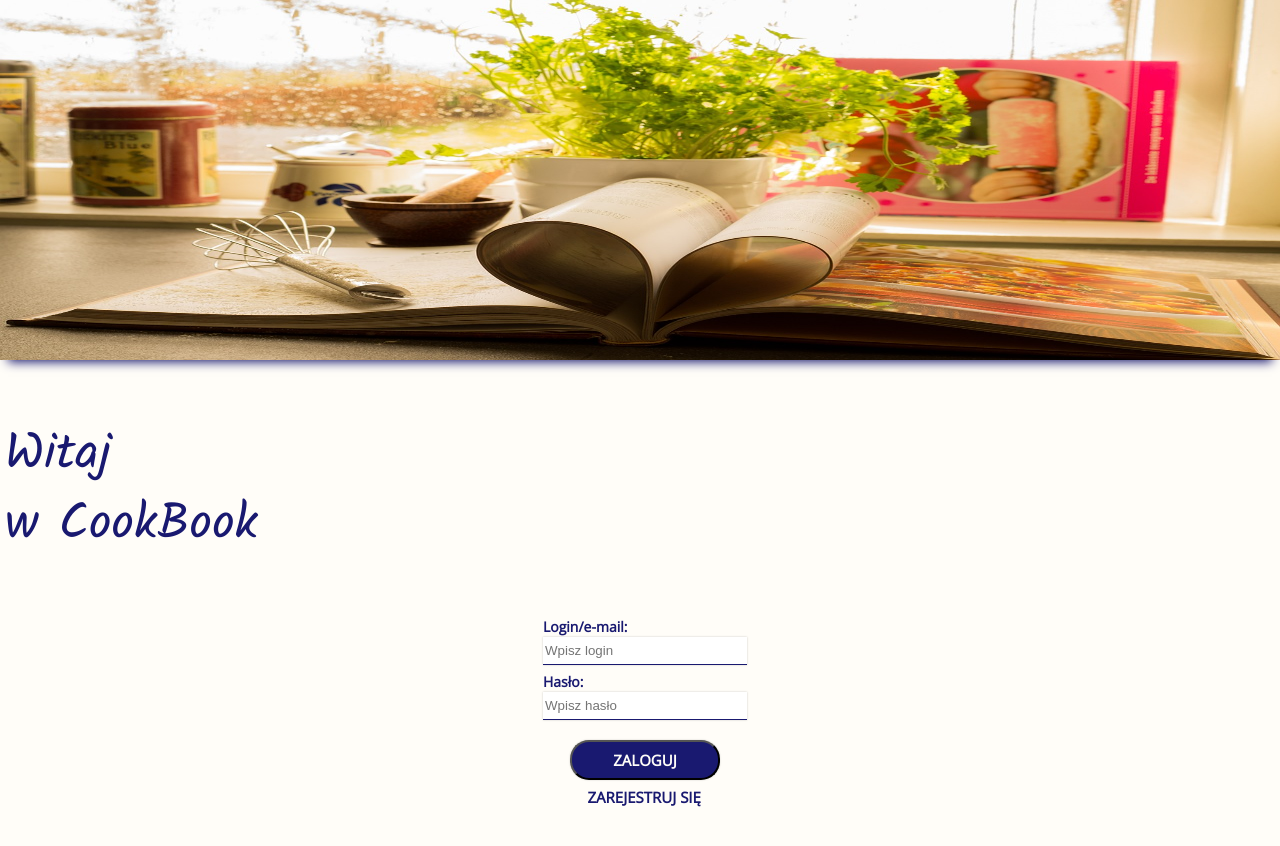
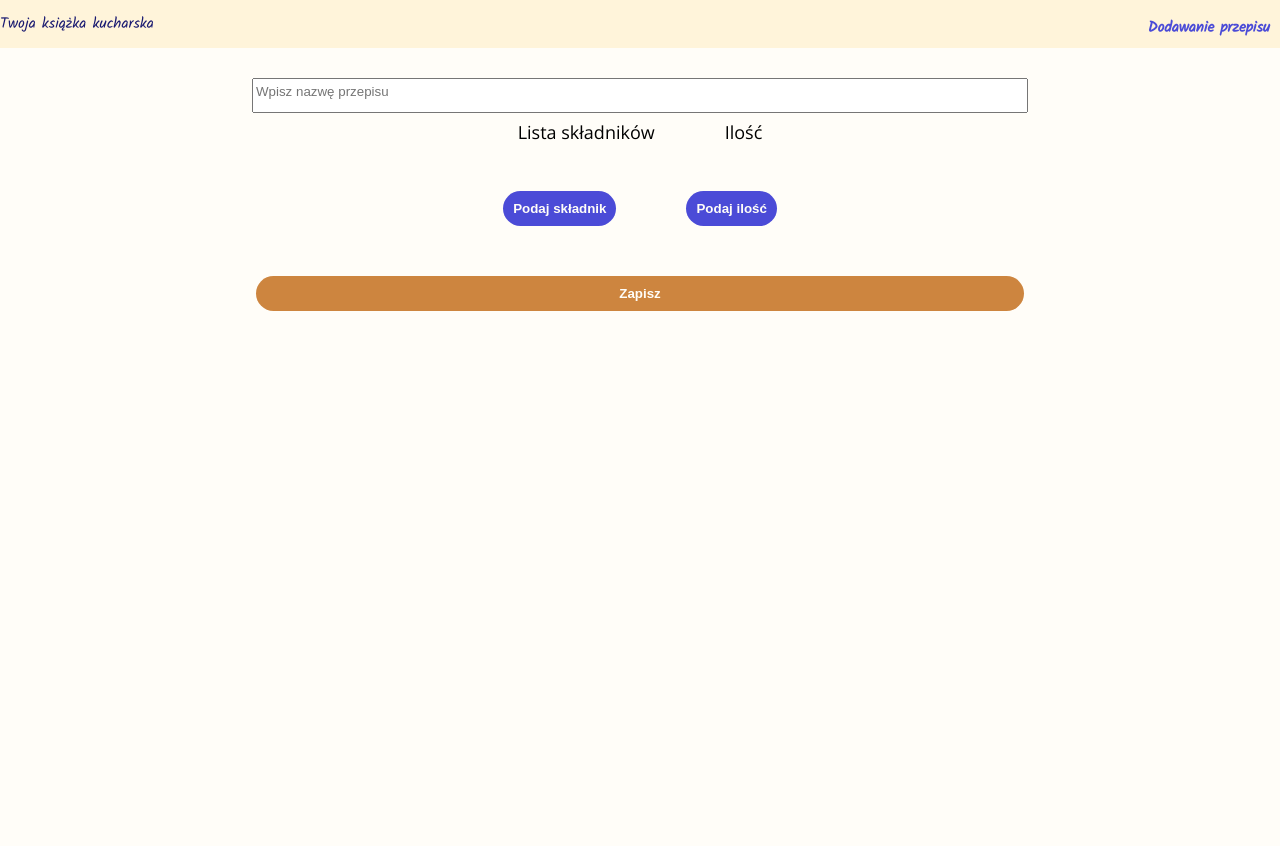
Before and after one commit to klaudiakruba/CookBook-project, a React (Vite) app in the folder cookbook-project/: page / in a window 1280 px wide. Before the commit the page ends 807 px from the top, so only its background shows below. Built offline with nearby package versions, Linux system fonts and the light colour scheme.

Commit message:
work at routing, recipes in cathegory, add recipe and creating style to these component

```diff
--- /dev/null
+++ b/cookbook-project/src/components/AddRecipe.jsx
@@ -0,0 +1,26 @@
+import React from "react";
+
+const AddRecipe = () => {
+	return (
+		<>
+			<div className="add_recipe">
+				<h2>Dodawanie przepisu</h2>
+				<form>
+					<input placeholder="Wpisz nazwę przepisu"></input>
+					<div className="subtitles">
+						<h3> Lista składników</h3>
+						<h3>Ilość</h3>
+					</div>
+					<div className="buttons_container">
+						<button>Podaj składnik</button>
+						<button>Podaj ilość</button>
+					</div>
+
+					<button type="submit">Zapisz</button>
+				</form>
+			</div>
+		</>
+	);
+};
+
+export default AddRecipe;
--- a/cookbook-project/src/components/App.jsx
+++ b/cookbook-project/src/components/App.jsx
@@ -2,6 +2,8 @@ import Navigation from "./Navigation";
 import MainView from "./MainView";
 import Reg from "./Register_view";
 import LoggedView from "./LoggedView";
+import RecipesInCathegory from "./RecipesInCathegory";
+import AddRecipe from "./AddRecipe";
 import "./App.css";
 import { useState } from "react";
 import {
@@ -18,15 +20,22 @@ const App = () => {
 
 	return (
 		<HashRouter>
+			<Navigation isLogged={isLogged} setIsLogged={setIsLogged} />
 			<Routes>
 				<Route
 					path="/"
-					element={<MainView isLogged={isLogged} setIsLogged={setIsLogged} />}
+					element={<AddRecipe isLogged={isLogged} setIsLogged={setIsLogged} />}
 				/>
-				<Route element={<Navigation />}>
-					<Route path="login" element={<LoggedView />} />
-					<Route path="register" element={<Reg />} />
+				{/* <Route path="login">
+					<Route
+						element={
+							<LoggedView isLogged={isLogged} setIsLogged={setIsLogged} />
+						}
+					/>
+					<Route path="recipes/:cathegory" element={<RecipesInCathegory />} />
+					<Route path="recipes/:cathegory/addrecipe" element={<AddRecipe />} />
 				</Route>
+				<Route path="register" element={<Reg />} /> */}
 			</Routes>
 		</HashRouter>
 	);
--- a/cookbook-project/src/components/LoggedView.jsx
+++ b/cookbook-project/src/components/LoggedView.jsx
@@ -1,22 +1,29 @@
 import React, { useState } from "react";
-import { useParams } from "react-router-dom";
+import { useParams, NavLink } from "react-router-dom";
+import RecipesInCathegory from "./RecipesInCathegory";
 
-const LoggedView = ({ isLogged, setIsLogged }) => {
+const LoggedView = ({ isLogged, setIsLogged, login }) => {
 	const [addCathegory, setAddCathegory] = useState("");
 	const [cathegories, setCathegories] = useState([]);
 
+	//nie wyswietla sie navigacja oraz nie zmienia login na podany przez uzytkownika
 	const handleLogStatus = () => {
 		if (isLogged) {
 			return setIsLogged(true);
 		}
 	};
-	const { userName } = useParams();
 
 	const onSubmit = (e) => {
 		e.preventDefault();
 		setAddCathegory();
 		setCathegories([...cathegories, addCathegory]);
 	};
+
+	const getStyle =
+		() =>
+		({ isActive }) =>
+			isActive ? { fontWeight: 900 } : undefined;
+
 	return (
 		<section>
 			<div className="log_view">
@@ -27,9 +34,11 @@ const LoggedView = ({ isLogged, setIsLogged }) => {
 				<ul className="recipe_cathegory">
 					{cathegories.map((cathegory, idx) => {
 						return (
-							<li className="cathegory" key={idx}>{`${
-								idx + 1
-							}. ${cathegory}`}</li>
+							<li className="cathegory" key={idx}>
+								<NavLink style={getStyle()} to={`recipes/${cathegory}`}>
+									{`${idx + 1}. ${cathegory}`}
+								</NavLink>
+							</li>
 						);
 					})}
 				</ul>
--- a/cookbook-project/src/components/MainView.jsx
+++ b/cookbook-project/src/components/MainView.jsx
@@ -14,18 +14,18 @@ const MainView = ({ isLogged, setIsLogged }) => {
 	};
 	//function which set up login and password from state
 	const onClick = () => {
-		if (login === "Coders" && password === "Lab") {
+		if (login === "K" && password === "K") {
 			return setIsLogged(true);
 		} else {
 			setIsLogged(false);
 			setErrorMessage("Login lub hasło niepoprawne");
 		}
 	};
-	return (
-		<>
-			{isLogged ? (
-				<LoggedView />
-			) : (
+	if (isLogged) {
+		return <LoggedView />;
+	} else {
+		return (
+			<>
 				<div className="first_view">
 					<section className="first-page__main">
 						<img src={cookbook} className="main_img" alt="CookBook"></img>
@@ -74,9 +74,9 @@ const MainView = ({ isLogged, setIsLogged }) => {
 						</div>
 					</section>
 				</div>
-			)}
-		</>
-	);
+			</>
+		);
+	}
 };
 
 export default MainView;
--- a/cookbook-project/src/components/Navigation.jsx
+++ b/cookbook-project/src/components/Navigation.jsx
@@ -1,13 +1,19 @@
 import React from "react";
-import MainView from "./MainView";
 import { Outlet } from "react-router-dom";
 
-const Navigation = () => {
+const NavDashboard = () => {
 	return (
 		<>
 			<nav>
 				<h1 className="logo">Twoja książka kucharska</h1>
 			</nav>
+		</>
+	);
+};
+const Navigation = () => {
+	return (
+		<>
+			<NavDashboard />
 			<Outlet />
 		</>
 	);
--- /dev/null
+++ b/cookbook-project/src/components/RecipesInCathegory.jsx
@@ -0,0 +1,24 @@
+import React from "react";
+import LoggedView from "./LoggedView";
+import AddRecipe from "./AddRecipe";
+import { NavLink } from "react-router-dom";
+const RecipesInCathegory = () => {
+	// const { cathegory } = useParams();
+
+	return (
+		<div className="view_recipes">
+			<NavLink to="/addRecipe" className="add_recipe_button">
+				Dodaj nowy przepis
+			</NavLink>
+			<div className="recipes_list">
+				<h3>Lista istniejących przepisów</h3>
+				<ul>
+					<li className="recipe">Szarlotka</li>
+					<li className="recipe">Piernik</li>
+				</ul>
+			</div>
+		</div>
+	);
+};
+
+export default RecipesInCathegory;
--- a/cookbook-project/src/sass/main.scss
+++ b/cookbook-project/src/sass/main.scss
@@ -22,7 +22,7 @@ body {
 nav {
 	display: flex;
 	align-items: center;
-	height: 5vh;
+	height: 6vh;
 	width: 100vw;
 	background-color: darken($third-color, 6%);
 
@@ -192,14 +192,18 @@ nav {
 /******** LOGGED VIEW *********/
 .log_view {
 	display: flex;
-	justify-content: flex-end;
+	// border: 2px solid green;
+	position: relative;
 	.name {
-		font-family: $font-text;
+		font-family: $font-title;
 		font-size: 2rem;
 		font-weight: bold;
 		color: $font-color-basic;
 		padding-right: 2rem;
 		align-items: flex-end;
+		position: absolute;
+		top: -3rem;
+		right: 0;
 	}
 	.login_img {
 	}
@@ -210,7 +214,7 @@ nav {
 	align-items: center;
 	width: 100vw;
 	height: 100vh;
-	background-color: cornflowerblue;
+	background-color: $third-color;
 
 	.recipe_cathegory {
 		display: flex;
@@ -245,5 +249,115 @@ nav {
 			width: 59vw;
 			padding: 0;
 		}
+		button {
+			background-color: adjust-color($font-color-basic, $lightness: 30%);
+			color: $third-color;
+		}
 	}
 }
+
+/******RecipesInCathegory******/
+
+.view_recipes {
+	width: 100vw;
+	height: 100vh;
+	font-family: $font-text;
+	font-size: 2rem;
+	display: flex;
+	flex-direction: column;
+	align-items: center;
+	justify-content: center;
+
+	.add_recipe_button {
+		padding: 2rem;
+		background-color: adjust-color($font-color-basic, $lightness: 30%);
+		border-radius: 3rem;
+		text-decoration: none;
+		color: $third-color;
+		cursor: pointer;
+	}
+
+	.recipes_list {
+		display: flex;
+		flex-direction: column;
+
+		border: 2px solid adjust-color($font-color-basic, $lightness: 30%);
+		border-radius: 3rem;
+		padding: 3rem;
+		margin-top: 10rem;
+
+		h3 {
+			font-weight: bold;
+			padding-bottom: 2rem;
+			text-decoration: underline;
+		}
+		.recipe {
+			padding-bottom: 1rem;
+		}
+	}
+}
+
+/******Add Recipe *****/
+
+.add_recipe {
+	display: flex;
+	width: 100vw;
+	height: 100vh;
+	flex-direction: column;
+	justify-content: start;
+	align-items: center;
+	position: relative;
+
+	h2 {
+		position: absolute;
+		top: -1.8em;
+		right: 1rem;
+		font-weight: bold;
+		font-size: 1.5rem;
+		font-family: $font-title;
+		color: adjust-color($font-color-basic, $lightness: 30%);
+	}
+
+	form {
+		padding-top: 3rem;
+		font-size: $font-text;
+		display: flex;
+		flex-direction: column;
+		align-items: center;
+		input {
+			width: 60vw;
+			height: 2rem;
+			padding-bottom: 1rem;
+		}
+		.subtitles {
+			display: flex;
+			padding-top: 1rem;
+			gap: 7rem;
+			font-size: 1.8rem;
+			font-family: $font-text;
+		}
+		button {
+			color: $third-color;
+			font-weight: bold;
+			border-radius: 3rem;
+			border: none;
+			padding: 1rem;
+			gap: 2rem;
+			width: 60vw;
+			background-color: $font-color-secondary;
+			cursor: pointer;
+		}
+
+		.buttons_container {
+			display: flex;
+			justify-content: center;
+			align-items: center;
+			gap: 7rem;
+			button {
+				margin: 5rem 0 5rem 0;
+				background-color: adjust-color($font-color-basic, $lightness: 30%);
+				width: auto;
+			}
+		}
+	}
+}
```
